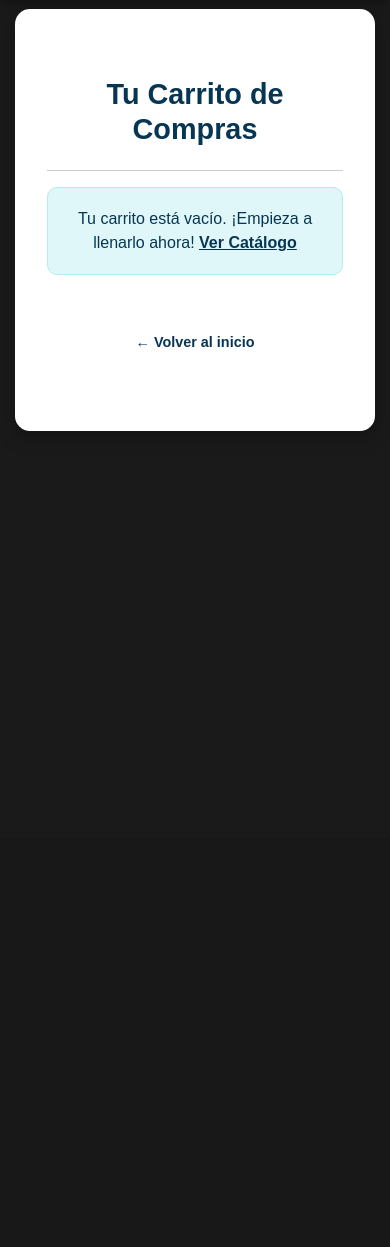
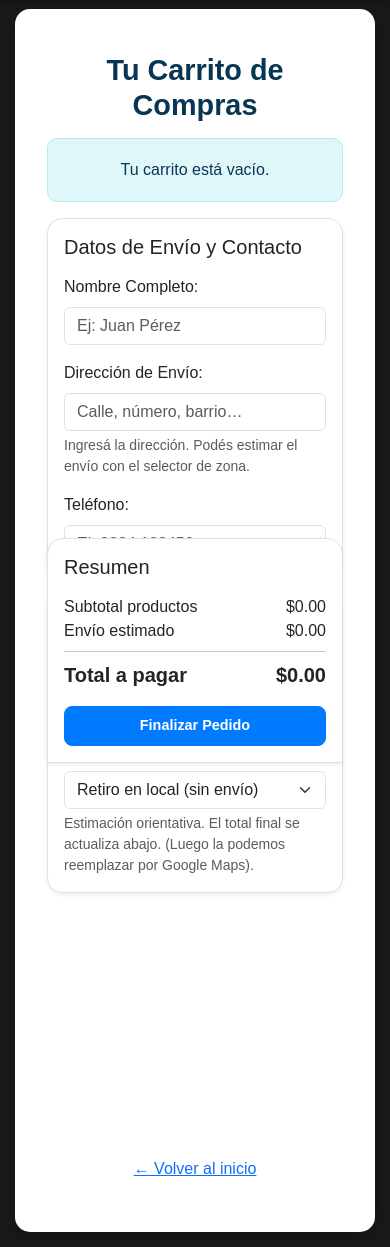
Before and after one commit to Whoami497/yoheladeria, a Django app: page /carrito/ in a window 390 px wide. Shown: the part 81-1328 px from the top of the page. Before the commit the page ends 512 px from the top, so only its background shows below. Run offline with Django 5.2, Linux system fonts and the light colour scheme.

Commit message:
Carrito mobile-first + estimación envío

```diff
--- a/pedidos/templates/pedidos/carrito.html
+++ b/pedidos/templates/pedidos/carrito.html
@@ -2,116 +2,176 @@
 {% load static %}
 
 {% block content %}
-<div class="container my-5">
-    <h2 class="section-title">Tu Carrito de Compras</h2>
-    <hr>
+<div class="container my-4">
 
-    {% if messages %}
-        <div class="messages mt-3">
-            {% for message in messages %}
-            <div class="alert alert-{{ message.tags }} alert-dismissible fade show" role="alert">
-                {{ message }}
-                <button type="button" class="btn-close" data-bs-dismiss="alert" aria-label="Close"></button>
+  <h2 class="section-title mb-3 text-center">Tu Carrito de Compras</h2>
+
+  {# ==================== LISTA DE ÍTEMS ==================== #}
+  {% if carrito_items %}
+    <div class="vstack gap-3 mb-4">
+      {% for i in carrito_items %}
+        <div class="card shadow-sm cart-item">
+          <div class="card-body d-flex gap-3 align-items-start">
+            <div class="item-thumb">
+              {% if i.imagen_mostrada %}
+                <img src="{% static i.imagen_mostrada %}" alt="{{ i.producto_nombre }}">
+              {% else %}
+                <div class="thumb-placeholder">Sin<br>Imagen</div>
+              {% endif %}
+            </div>
+
+            <div class="flex-grow-1">
+              <div class="d-flex justify-content-between align-items-start gap-2 flex-wrap">
+                <h6 class="mb-1 item-title">{{ i.producto_nombre }}</h6>
+                <a href="{% url 'eliminar_del_carrito' i.key %}" class="btn btn-sm btn-outline-danger">
+                  <i class="bi bi-trash"></i> Eliminar
+                </a>
+              </div>
+
+              {% if i.opcion_nombre %}
+                <span class="badge bg-light text-dark border me-1">Opción: {{ i.opcion_nombre }}</span>
+              {% endif %}
+              {% if i.sabores_nombres %}
+                <span class="badge bg-light text-dark border">Sabores: {{ i.sabores_nombres|join:", " }}</span>
+              {% else %}
+                <span class="text-muted small d-block mt-1">Sabores: N/A</span>
+              {% endif %}
+
+              <div class="d-flex justify-content-between align-items-center mt-2">
+                <div class="text-muted">Cantidad: <span class="fw-semibold">{{ i.cantidad }}</span></div>
+                <div class="text-end">
+                  <div class="small text-muted">Precio unidad</div>
+                  <div class="fw-semibold">${{ i.precio_unidad|floatformat:2 }}</div>
+                </div>
+                <div class="text-end">
+                  <div class="small text-muted">Subtotal</div>
+                  <div class="fw-bold">${{ i.subtotal|floatformat:2 }}</div>
+                </div>
+              </div>
+            </div>
+          </div>
         </div>
       {% endfor %}
     </div>
+  {% else %}
+    <div class="alert alert-info text-center">Tu carrito está vacío.</div>
   {% endif %}
 
-    {% if carrito_items %}
-    <div class="table-responsive mb-4">
-        <table class="table table-striped table-hover">
-            <thead class="table-dark">
-                <tr>
-                    <th>Producto</th>
-                    <th>Sabores</th>
-                    <th>Cantidad</th>
-                    <th>Precio Unitario</th>
-                    <th>Subtotal</th>
-                    <th>Acciones</th>
-                </tr>
-            </thead>
-            <tbody>
-                {% for item in carrito_items %}
-                <tr>
-                    <td>
-                        {% if item.imagen_mostrada %}
-                            <img src="{% static item.imagen_mostrada %}" alt="{{ item.producto_nombre }}" style="width: 50px; height: 50px; object-fit: cover; border-radius: 5px;">
-                        {% endif %}
-                        {{ item.producto_nombre }}
-                    </td>
-                    <td>
-                        {% if item.sabores_nombres %}
-                            {{ item.sabores_nombres|join:", " }}
-                        {% else %}
-                            N/A
-                        {% endif %}
-                    </td>
-                    <td>{{ item.cantidad }}</td>
-                    <td>${{ item.precio_unidad|floatformat:2 }}</td>
-                    <td>${{ item.subtotal|floatformat:2 }}</td>
-                    <td>
-                        <a href="{% url 'eliminar_del_carrito' item.key %}" class="btn btn-outline-danger btn-sm">Eliminar</a>
-                    </td>
-                </tr>
-                {% endfor %}
-            </tbody>
-            <tfoot>
-                <tr>
-                    <th colspan="4" class="text-end">Total:</th>
-                    <td colspan="2" class="text-start fw-bold fs-4">${{ total|floatformat:2 }}</td>
-                </tr>
-            </tfoot>
-        </table>
+  {# ==================== DATOS + RESUMEN ==================== #}
+  <form method="post" class="vstack gap-3">
+    {% csrf_token %}
+
+    <div class="card shadow-sm">
+      <div class="card-body">
+        <h5 class="mb-3">Datos de Envío y Contacto</h5>
+
+        <div class="mb-3">
+          <label class="form-label">Nombre Completo:</label>
+          <input type="text" name="cliente_nombre" class="form-control" placeholder="Ej: Juan Pérez" required>
         </div>
 
-    <h3 class="section-title-small">Datos de Envío y Contacto</h3>
-    <hr>
-    <form method="post" class="needs-validation" novalidate>
-        {% csrf_token %}
         <div class="mb-3">
-            <label for="cliente_nombre" class="form-label">Nombre Completo:</label>
-            <input type="text" class="form-control" id="cliente_nombre" name="cliente_nombre"
-                   value="{{ request.user.get_full_name|default:'' }}" required>
-            <div class="invalid-feedback">Por favor, ingresa tu nombre completo.</div>
-        </div>
-        <div class="mb-3">
-            <label for="cliente_direccion" class="form-label">Dirección de Envío:</label>
-            <input type="text" class="form-control" id="cliente_direccion" name="cliente_direccion"
-                   value="{{ request.user.clienteprofile.direccion|default:'' }}" required>
-            <div class="invalid-feedback">Por favor, ingresa tu dirección de envío.</div>
-        </div>
-        <div class="mb-3">
-            <label for="cliente_telefono" class="form-label">Teléfono:</label>
-            <input type="tel" class="form-control" id="cliente_telefono" name="cliente_telefono"
-                   value="{{ request.user.clienteprofile.telefono|default:'' }}">
-            <div class="invalid-feedback">Por favor, ingresa tu número de teléfono.</div>
+          <label class="form-label">Dirección de Envío:</label>
+          <input id="direccion-envio" type="text" name="cliente_direccion" class="form-control" placeholder="Calle, número, barrio…" required>
+          <div class="form-text">Ingresá la dirección. Podés estimar el envío con el selector de zona.</div>
         </div>
 
-        {# --- INICIO: MÉTODO DE PAGO --- #}
-        <h3 class="section-title-small mt-5">Método de Pago</h3>
-        <hr>
-        <div class="mb-3">
-            <label for="metodo_pago" class="form-label">Selecciona el método de pago:</label>
-            <select class="form-select" id="metodo_pago" name="metodo_pago" required>
-                <option value="EFECTIVO" selected>Efectivo</option>
+        <div class="mb-0">
+          <label class="form-label">Teléfono:</label>
+          <input type="tel" name="cliente_telefono" class="form-control" placeholder="Ej: 3834 123456" required>
+        </div>
+      </div>
+    </div>
+
+    <div class="card shadow-sm">
+      <div class="card-body">
+        <h5 class="mb-3">Método de Pago</h5>
+        <div class="row g-3 align-items-end">
+          <div class="col-12 col-md-6">
+            <label class="form-label">Selecciona el método de pago:</label>
+            <select name="metodo_pago" class="form-select">
+              <option value="EFECTIVO">Efectivo</option>
               <option value="MERCADOPAGO">Mercado Pago</option>
             </select>
-            <div class="invalid-feedback">Por favor, selecciona un método de pago.</div>
           </div>
-        {# --- FIN: MÉTODO DE PAGO --- #}
 
-        <button type="submit" class="btn btn-success btn-lg w-100 mt-4">Finalizar Pedido</button>
+          <div class="col-12 col-md-6">
+            <label class="form-label">Zona de Envío (estimación):</label>
+            <select id="envio-zona" class="form-select">
+              <option value="0">Retiro en local (sin envío)</option>
+              <option value="1500">Cercana (≈ hasta 1 km) — $1.500</option>
+              <option value="2500">Media (≈ 1–3 km) — $2.500</option>
+              <option value="3500">Lejana (≈ 3–5 km) — $3.500</option>
+            </select>
+            <div class="form-text">
+              Estimación orientativa. El total final se actualiza abajo. (Luego la podemos reemplazar por Google Maps).
+            </div>
+          </div>
+        </div>
+      </div>
+    </div>
+
+    <div class="card shadow-sm order-summary">
+      <div class="card-body">
+        <h5 class="mb-3">Resumen</h5>
+
+        <div class="d-flex justify-content-between">
+          <span>Subtotal productos</span>
+          <span id="subtotal">${{ total|floatformat:2 }}</span>
+        </div>
+        <div class="d-flex justify-content-between">
+          <span>Envío estimado</span>
+          <span id="envio">$0.00</span>
+        </div>
+        <hr class="my-2">
+        <div class="d-flex justify-content-between fs-5 fw-semibold">
+          <span>Total a pagar</span>
+          <span id="total-final">${{ total|floatformat:2 }}</span>
+        </div>
+
+        <button id="checkout-submit" type="submit" class="btn btn-primary w-100 mt-3 btn-lg">
+          Finalizar Pedido
+        </button>
+      </div>
+    </div>
   </form>
 
-    {% else %}
-    <div class="alert alert-info text-center" role="alert">
-        Tu carrito está vacío. ¡Empieza a llenarlo ahora!
-        <a href="{% url 'index' %}" class="alert-link">Ver Catálogo</a>
+  <div class="text-center mt-3">
+    <a href="{% url 'index' %}" class="btn btn-link">← Volver al inicio</a>
   </div>
-    {% endif %}
 
-    <div class="text-center mt-5">
-        <a href="{% url 'index' %}" class="btn btn-secondary">← Volver al inicio</a>
 </div>
-</div>
+
+<style>
+  /* Tarjeta de ítem */
+  .cart-item .item-thumb{width:92px;height:92px;flex:0 0 92px;border-radius:12px;overflow:hidden;background:#f6f7fb}
+  .cart-item .item-thumb img{width:100%;height:100%;object-fit:cover}
+  .thumb-placeholder{width:100%;height:100%;display:grid;place-items:center;font-size:.75rem;color:#6c757d}
+  .item-title{max-width:240px;overflow:hidden;text-overflow:ellipsis;white-space:nowrap}
+
+  /* Resumen pegajoso en pantallas chicas (no tapa el botón) */
+  @media (max-width: 576px){
+    .order-summary{position:sticky;bottom:0;z-index:5;border-radius:16px 16px 0 0}
+  }
+</style>
+
+<script>
+  // === Estimación simple de envío (sin Maps por ahora) ===
+  (function(){
+    const subtotal = parseFloat("{{ total|floatformat:2 }}".replace(",", "")) || 0;
+    const envioSel = document.getElementById('envio-zona');
+    const envioEl  = document.getElementById('envio');
+    const totalEl  = document.getElementById('total-final');
+
+    function fmt(n){ return '$' + n.toFixed(2); }
+
+    function recalc(){
+      const envio = parseFloat(envioSel.value || '0') || 0;
+      envioEl.textContent = fmt(envio);
+      totalEl.textContent = fmt(subtotal + envio);
+    }
+    envioSel.addEventListener('change', recalc);
+    recalc();
+  })();
+</script>
 {% endblock %}
```
Lines whose indentation alone changed are shown as unchanged.
